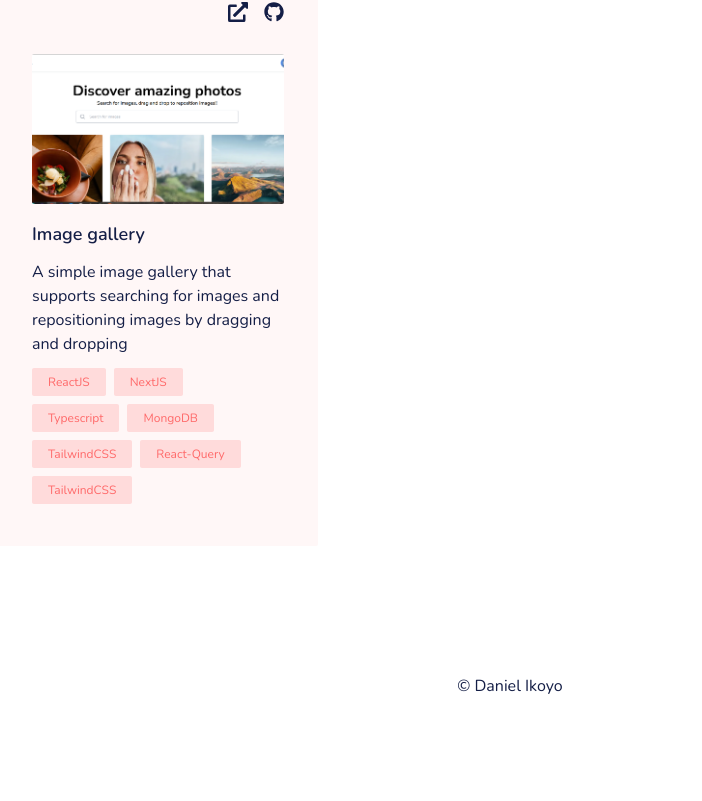
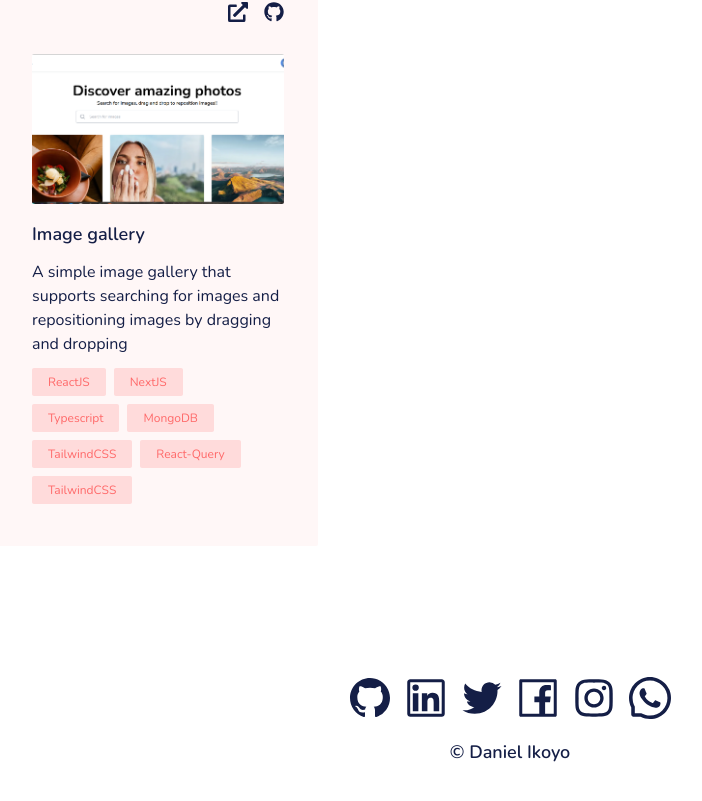
Before and after one commit to Rd-Trends/portfolio-v2, a Next.js app: page / in a window 1280 px wide. Shown: the part 2186-2987 px from the top of the page, without its empty margins (130-832 px from the left). Before the commit the page ends 2900 px from the top, so only its background shows below. Built offline with nearby package versions, Linux system fonts and the light colour scheme.

Commit message:
added links to social media handles

```diff
--- a/src/app/page.tsx
+++ b/src/app/page.tsx
@@ -1,5 +1,6 @@
 import About from "@/components/About";
 import WorkExperience from "@/components/Experience";
+import Footer from "@/components/Footer";
 import Hero from "@/components/Hero";
 import Projects from "@/components/Project";
 import Image from "next/image";
@@ -11,9 +12,7 @@ export default function Home() {
       <About />
       <WorkExperience />
       <Projects />
-      <footer className=" w-full flex flex-col items-center space-y-4 text-center">
-        <span className=" block">&copy; Daniel Ikoyo</span>
-      </footer>
+      <Footer />
     </main>
   );
 }
--- /dev/null
+++ b/src/components/Footer.tsx
@@ -0,0 +1,78 @@
+import Link from "next/link";
+import React from "react";
+import { RiGithubFill } from "react-icons/ri";
+import {
+  AiOutlineFacebook,
+  AiOutlineInstagram,
+  AiOutlineLinkedin,
+  AiOutlineTwitter,
+  AiOutlineWhatsApp,
+} from "react-icons/ai";
+
+const Footer = () => {
+  return (
+    <footer className=" mb-8 flex flex-col items-center space-y-4">
+      <ul className=" flex items-center justify-center space-x-2">
+        <li>
+          <Link
+            target="blank"
+            href="https://github.com/Rd-Trends"
+            className="text-4xl lg:text-5xl"
+            aria-label="View my projects on github">
+            <RiGithubFill />
+          </Link>
+        </li>
+        <li>
+          <Link
+            target="blank"
+            href="https://www.linkedin.com/in/ikoyo-daniel-0334981a6"
+            className="text-4xl lg:text-5xl"
+            aria-label="Follow my updates on LinkedIn">
+            <AiOutlineLinkedin />
+          </Link>
+        </li>
+        <li>
+          <Link
+            target="blank"
+            href="https://twitter.com/Rd_Trendz"
+            className="text-4xl lg:text-5xl"
+            aria-label="Join me on twitter">
+            <AiOutlineTwitter />
+          </Link>
+        </li>
+        <li>
+          <Link
+            target="blank"
+            href="https://www.facebook.com/danni.rowland.0419"
+            className="text-4xl lg:text-5xl"
+            aria-label="Let's have an amazing time on facebook">
+            <AiOutlineFacebook />
+          </Link>
+        </li>
+        <li>
+          <Link
+            target="blank"
+            href="https://instagram.com/ikoyo_daniel_omovigho"
+            className="text-4xl lg:text-5xl"
+            aria-label="Checkout my latest on instagram">
+            <AiOutlineInstagram />
+          </Link>
+        </li>
+        <li>
+          <Link
+            target="blank"
+            href="https://wa.me/2348161827754"
+            className="text-4xl lg:text-5xl"
+            aria-label="I'm just a DM away, let's chat on whatsapp">
+            <AiOutlineWhatsApp />
+          </Link>
+        </li>
+      </ul>
+      <span className="text-lg font-semibold">
+        &copy; Daniel Ikoyo
+      </span>
+    </footer>
+  );
+};
+
+export default Footer;
--- a/src/components/Project.tsx
+++ b/src/components/Project.tsx
@@ -11,14 +11,21 @@ const Projects = () => {
       <SectionTitle text="My" emphasis="Portfolio" />
       <div className=" grid grid-cols-1 md:grid-cols-2 lg:grid-cols-3 gap-6 lg:gap-8">
         {projects.map((project) => (
-          <div
+          <Link
+            href={project.link}
             key={project.title}
-            className="space-y-4 bg-primary/5 p-8 rounded-sm border-2 border-transparent hover:border-primary/30">
+            className="space-y-4 bg-primary/5 p-8 block no-underline rounded-sm border-2 border-transparent hover:border-primary/30">
             <div className=" flex justify-end space-x-4 pb-4">
-              <Link href={project.link} target="blank" aria-label="Visit the site">
+              <Link
+                href={project.link}
+                target="blank"
+                aria-label="Visit the site">
                 <FaExternalLinkAlt size="20" />
               </Link>
-              <Link href={project.linkToRepo} target="blank" aria-label="Link to repository">
+              <Link
+                href={project.linkToRepo}
+                target="blank"
+                aria-label="Link to repository">
                 <FaGithub size="20" />
               </Link>
             </div>
@@ -34,16 +41,16 @@ const Projects = () => {
               <h3 className=" text-lg font-semibold">{project.title}</h3>
               <p>{project.description}</p>
               <ul className=" flex flex-wrap">
-                {project.tools.map((tool) => (
+                {project.tools.map((tool, index) => (
                   <li
-                    key={tool}
+                    key={tool + index}
                     className=" mr-2 mb-2 space-x bg-primary/20 text-primary py-1.5 px-4 text-xs rounded-sm">
                     {tool}
                   </li>
                 ))}
               </ul>
             </div>
-          </div>
+          </Link>
         ))}
       </div>
     </div>
--- a/src/constant/work-experience.ts
+++ b/src/constant/work-experience.ts
@@ -18,8 +18,8 @@ export const workExperience = [
   {
     title: "Full Stack Developer (Internship)",
     company: "Handiwoker Tech",
-    date: "March 20223 - September 2023",
-    description: `Developing a platform for connecting handiwokers and customers`,
+    date: "March 2023 - September 2023",
+    description: `Developed`,
     skills: [
       "Typescript",
       "ReactJS",
```
